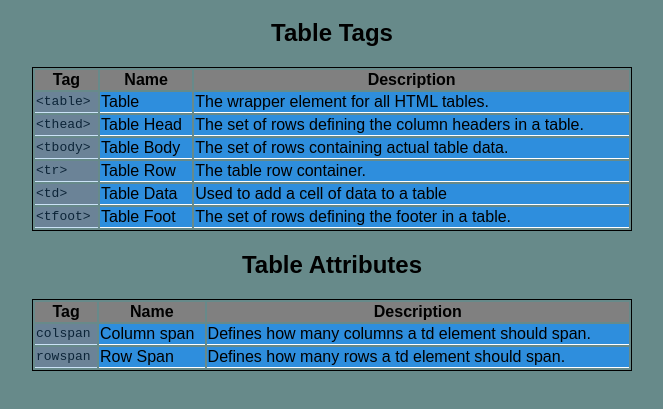
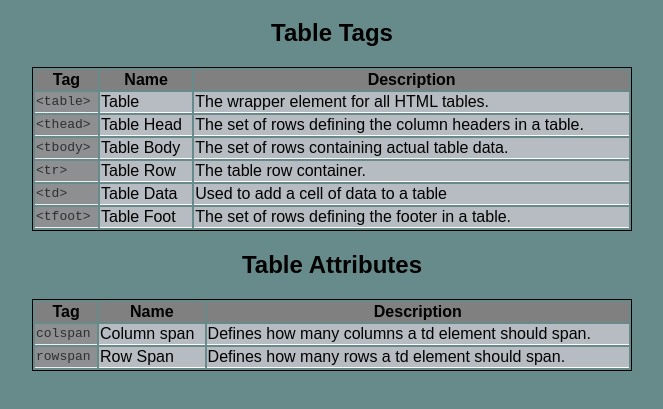
Before and after one commit to Eroje/codeCademy, a plain HTML site: page myReference-Cheat-Sheet/index.html in a window 1280 px wide. Shown: the part 61-470 px from the top of the page, without its empty margins (308-971 px from the left). Drawn offline with Linux system fonts and the light colour scheme.

Commit message:
New Thursday Updates

```diff
--- a/myReference-Cheat-Sheet/styles.css
+++ b/myReference-Cheat-Sheet/styles.css
@@ -3,7 +3,7 @@ body {
     text-align: center;
 }
 tbody, td {
-    background-color: rgb(46, 142, 221);
+    background-color: rgb(182, 188, 193);
     border-bottom: 1px solid white;
     text-align: left;
     position: center;
```
Also changed, not shown: myReference-Cheat-Sheet/index.html (+1 -1 lines), 1 other file.
